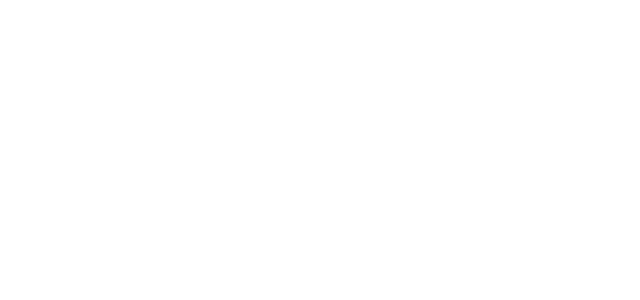
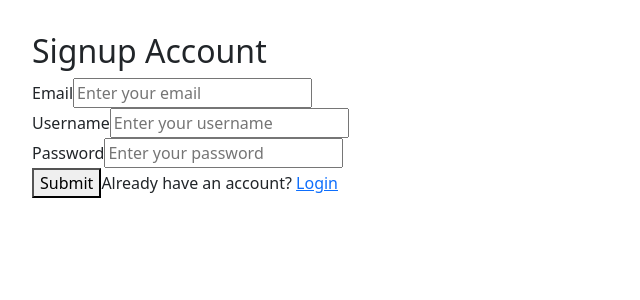
Before and after one commit to NaderElias/W-Project-dd, a React (Vite) app in the folder Frontend/: page /Signup in a window 1280 px wide. Shown: the top 300 px of the page, without its empty margins (0-640 px from the left). Built offline with nearby package versions, Linux system fonts and the light colour scheme.

Commit message:
login and register frontend but not 100%yet

```diff
--- a/Frontend/package.json
+++ b/Frontend/package.json
@@ -12,10 +12,11 @@
   "dependencies": {
     "axios": "^1.5.1",
     "bootstrap": "^5.3.2",
+    "cors": "^2.8.5",
     "react": "^18.2.0",
     "react-bootstrap": "^2.9.0",
     "react-dom": "^18.2.0",
-    "react-router-dom": "^6.16.0"
+    "react-router-dom": "^6.21.0"
   },
   "devDependencies": {
     "@types/react": "^18.2.15",
--- a/Frontend/src/App.jsx
+++ b/Frontend/src/App.jsx
@@ -1,13 +1,23 @@
+
 import { useState } from "react";
 import reactLogo from "./assets/react.svg";
 import viteLogo from "/vite.svg";
-// import "./App.css";
+import "./App.css";
+
 // import '../public/styles/bootstrap.min.css'
 import 'bootstrap/dist/css/bootstrap.min.css';
-import { Route, Router, Routes } from "react-router-dom";
+import { Route  , Router, Routes } from "react-router-dom";
+import Login from './pages/Login';
+import Signup from "./pages/Register";
+
 function App() {
   return (
-    <div></div>
+    <>
+        <Routes>
+          <Route path="/login" element={<Login  />} />
+          <Route path="/Signup" element={<Signup  />} />
+          </Routes>
+    </>
   );
 }
 
--- /dev/null
+++ b/Frontend/src/pages/Login.jsx
@@ -0,0 +1,109 @@
+//import "../stylesheets/auth.css";
+import React, { useState } from "react";
+import { Link, useNavigate } from "react-router-dom";
+import axios from "axios";
+let backend_url = "http://localhost:3000/api";
+// import { ToastContainer, toast } from "react-toastify";
+
+const Login = () => {
+  const navigate = useNavigate();
+  const [inputValue, setInputValue] = useState({
+    email: "",
+    password: "",
+  });
+  const [successMessage, setSucessMessage] = useState("");
+  const [errorMessage, setErrorMessage] = useState("");
+  const { email, password } = inputValue;
+  const handleOnChange = (e) => {
+    const { name, value } = e.target;
+    setInputValue((prevInput) => ({
+      ...prevInput,
+      [name]: value,
+    }));
+  };
+
+  // const handleError = (msg) => setErrorMessage(msg);
+
+  // // toast.error(err, {
+  // //   position: "bottom-left",
+  // // });
+  // const handleSuccess = (msg) => setSucessMessage(msg);
+  // // toast.success(msg, {
+  // //   position: "bottom-left",
+  // // });
+
+  const handleSubmit = async (e) => {
+    e.preventDefault();
+    try {
+      const response = await axios.post(
+        `${backend_url}/login`,
+        {
+          ...inputValue,
+        },
+        { withCredentials: true }
+      );
+      // console.log(data);
+      const { status, data } = response;
+      console.log('data',data)
+      if (status==200) {
+        // handleSuccess(message);
+        localStorage.setItem("userId",response.data.user._id)
+        localStorage.setItem("role",response.data.user.role)
+        // setSucessMessage(message)
+        setTimeout(() => {
+          navigate("/");
+        }, 1000);
+      } else {
+        console.log();
+        // setErrorMessage(message);
+
+
+      }
+    } catch (error) {
+      console.log(error);
+      // setErrorMessage(error.message);
+    }
+    setInputValue({
+      ...inputValue,
+      email: "",
+      password: "",
+    });
+  };
+
+  return (
+    <div className="form_container" >
+      <h2>Login Account</h2>
+      <form onSubmit={handleSubmit}>
+        <div>
+          <label htmlFor="email">Email</label>
+          <input
+            type="email"
+            name="email"
+            value={email}
+            placeholder="Enter your email"
+            onChange={handleOnChange}
+          />
+        </div>
+        <div>
+          <label htmlFor="password">Password</label>
+          <input
+            type="password"
+            name="password"
+            value={password}
+            placeholder="Enter your password"
+            onChange={handleOnChange}
+          />
+        </div>
+        <button type="submit">Submit</button>
+        <span>
+          {errorMessage} {successMessage}
+        </span>
+        <span>
+          Already have an account? <Link to={"/signup"}>Signup</Link>
+        </span>
+      </form>
+    </div>
+  );
+};
+
+export default Login;
--- /dev/null
+++ b/Frontend/src/pages/Register.jsx
@@ -0,0 +1,107 @@
+import React, { useState } from "react";
+import { Link, useNavigate } from "react-router-dom";
+import axios from "axios";
+
+const backend_url = "http://localhost:3000/api";
+
+const Signup = () => {
+  const navigate = useNavigate();
+  const [inputValue, setInputValue] = useState({
+    email: "",
+    password: "",
+    username: "",
+  });
+  const [successMessage, setSucessMessage] = useState("");
+  const [errorMessage, setErrorMessage] = useState("");
+
+  const { email, password, username } = inputValue;
+
+  const handleOnChange = (e) => {
+    const { name, value } = e.target;
+    setInputValue((prevInputValue) => ({
+      ...prevInputValue,
+      [name]: value,
+    }));
+  };
+
+  const handleSubmit = async (e) => {
+    e.preventDefault();
+    try {
+      const response = await axios.post(
+        `${backend_url}/register`,
+        {
+          ...inputValue,
+          displayName: username,
+          role: "customer",
+        },
+        { withCredentials: true }
+      );
+
+      const { status, data } = response;
+      if (status === 201) {
+        setSucessMessage("SignUp successfuly");
+        setTimeout(() => {
+          navigate("/");
+        }, 1000);
+      } else {
+        setErrorMessage(data.message);
+      }
+    } catch (error) {
+      console.log(error);
+      setErrorMessage(error.message);
+    }
+    setInputValue({
+      ...inputValue,
+      email: "",
+      password: "",
+    });
+  };
+
+  return (
+    <div className="form_container">
+      <h2>Signup Account</h2>
+      <form onSubmit={handleSubmit}>
+        <div>
+          <label htmlFor="email">Email</label>
+          <input
+            type="email"
+            name="email"
+            value={email}
+            placeholder="Enter your email"
+            onChange={handleOnChange}
+          />
+        </div>
+        <div>
+          <label htmlFor="username">Username</label>
+          <input
+            type="text"
+            name="username"
+            value={username}
+            placeholder="Enter your username"
+            onChange={handleOnChange}
+          />
+        </div>
+        <div>
+          <label htmlFor="password">Password</label>
+          <input
+            type="password"
+            name="password"
+            value={password}
+            placeholder="Enter your password"
+            onChange={handleOnChange}
+          />
+        </div>
+        <button type="submit">Submit</button>
+        <span>
+          {errorMessage && <div style={{ color: "red" }}>{errorMessage}</div>}
+          {successMessage && <div style={{ color: "green" }}>{successMessage}</div>}
+        </span>
+        <span>
+          Already have an account? <Link to={"/login"}>Login</Link>
+        </span>
+      </form>
+    </div>
+  );
+};
+
+export default Signup;
```
Also changed, not shown: Frontend/src/components/navBar.jsx (added, +22 -0 lines), 2 other files (tests, documents, lock files or other folders).
